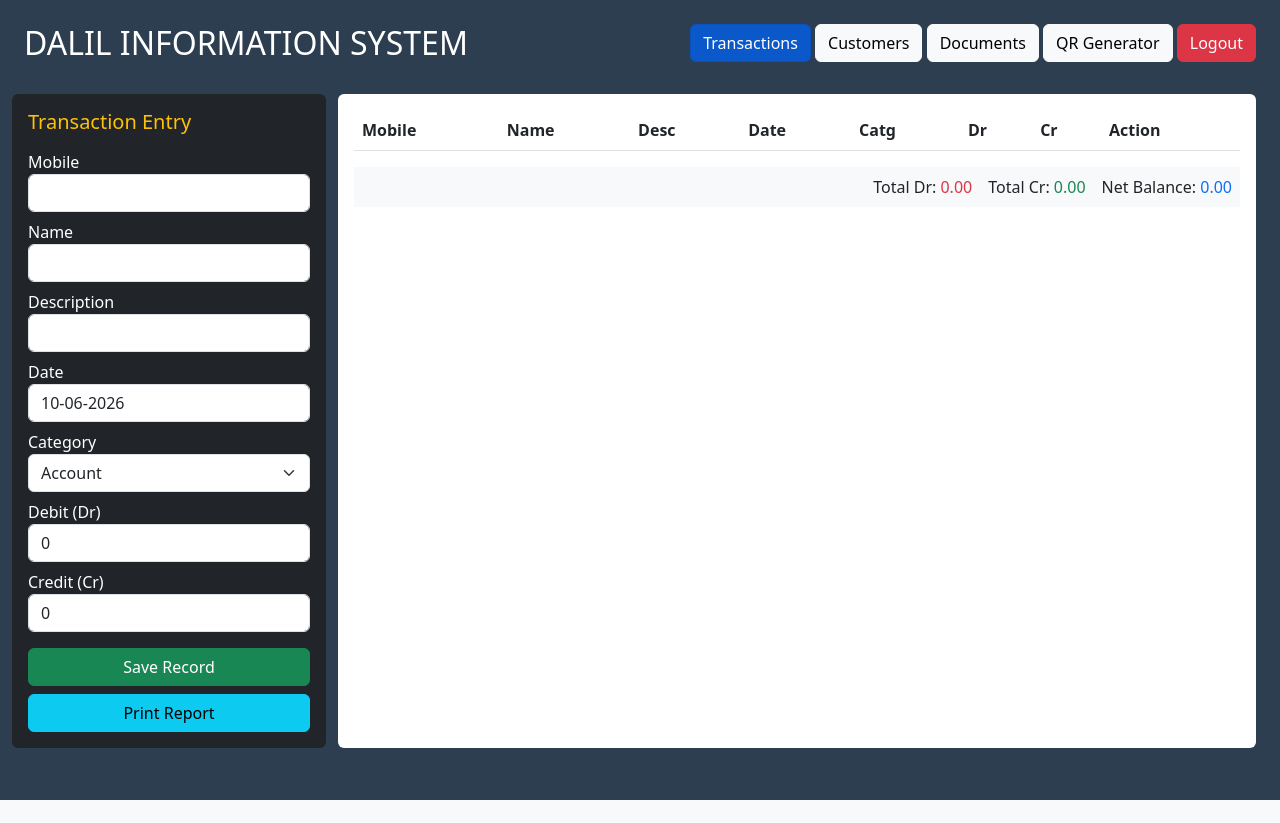
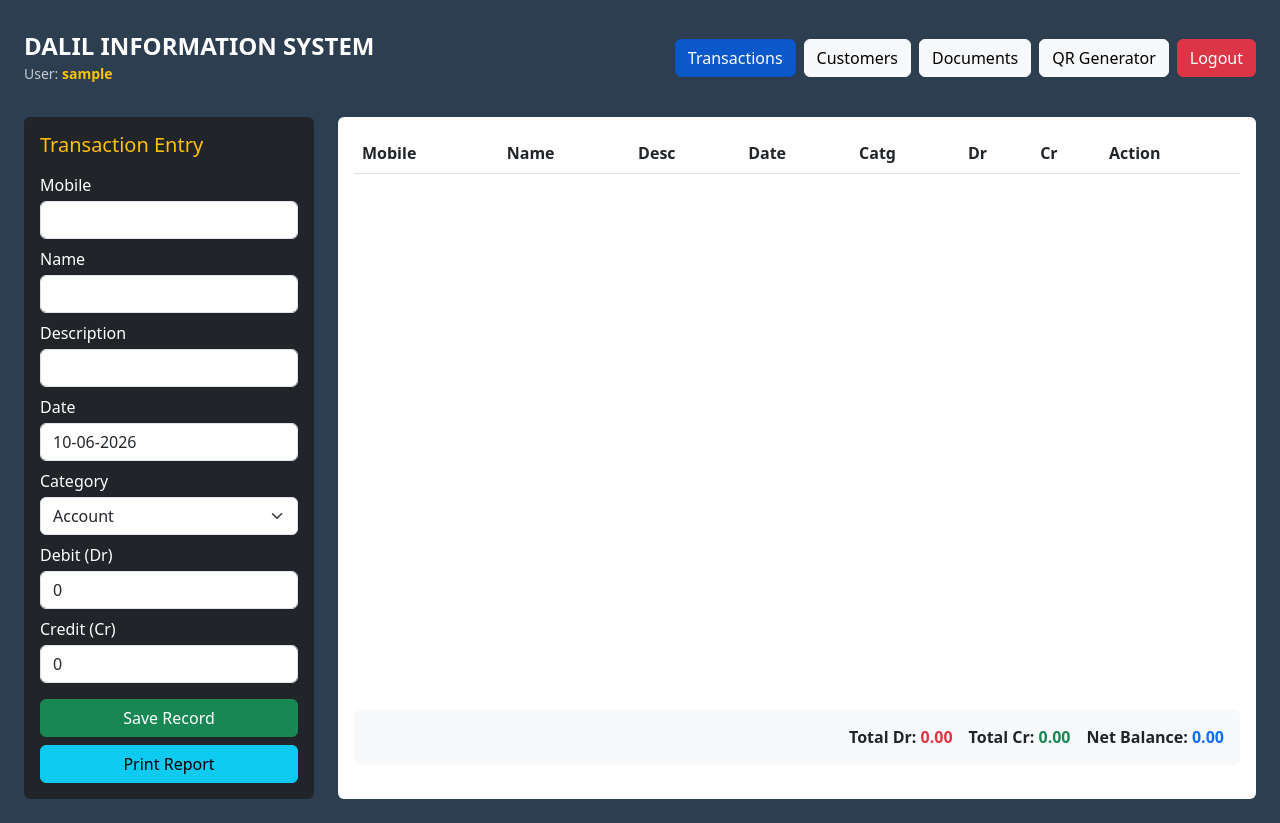
Before and after one commit to ibrahimoia/Dalil-Info, a Flask app: template templates/index.html in a window 1280 px wide. Before the commit the page ends 800 px from the top, so only its background shows below. Run offline with Flask 3, Linux system fonts and the light colour scheme; the template is opened without the code that fills it: most values are stand-ins (such as "Sample title", 1, 10 or a date in 2020); lists and menus that the app fills with data are empty.

Commit message:
Add files via upload

```diff
--- a/app.py
+++ b/app.py
@@ -40,22 +40,18 @@ def init_db():
                 password TEXT NOT NULL,
                 created_at TEXT NOT NULL
             )""")
-        # ADDED 'username TEXT NOT NULL' to tie transaction data to a user
         conn.execute("""
             CREATE TABLE IF NOT EXISTS dalilinfo (
                 id INTEGER PRIMARY KEY AUTOINCREMENT,
                 username TEXT NOT NULL,
                 name TEXT, mobile TEXT, dec TEXT, date TEXT, catg TEXT, dr REAL, cr REAL
             )""")
-        # ADDED 'username TEXT NOT NULL' and removed UNIQUE from mobile
-        # (different users might save the same customer mobile number)
         conn.execute("""
             CREATE TABLE IF NOT EXISTS customers (
                 id INTEGER PRIMARY KEY AUTOINCREMENT,
                 username TEXT NOT NULL,
                 name TEXT NOT NULL, mobile TEXT NOT NULL, email TEXT, address TEXT, created_date TEXT
             )""")
-        # ADDED 'username TEXT NOT NULL' to tie documents to a user
         conn.execute("""
             CREATE TABLE IF NOT EXISTS documents (
                 id INTEGER PRIMARY KEY AUTOINCREMENT,
@@ -84,6 +80,8 @@ def login_page():
         else:
             return render_template('login.html', error="Invalid Username or Password!")
 
+    # --- FIXED: Clears any lingering user session data on a fresh GET request ---
+    session.clear()
     return render_template('login.html')
 
 @app.route('/register', methods=['GET', 'POST'])
@@ -97,12 +95,10 @@ def register_page():
             return render_template('register.html', error="Passwords do not match!")
 
         conn = get_db()
-        # Verify if username is already taken
         existing_user = conn.execute("SELECT id FROM users WHERE username = ?", (username,)).fetchone()
         if existing_user:
             return render_template('register.html', error="Username is already registered!")
 
-        # Hash the password before saving to database
         hashed_password = generate_password_hash(password, method='pbkdf2:sha256')
         timestamp = datetime.now().strftime("%Y-%m-%d %H:%M:%S")
 
@@ -125,15 +121,12 @@ def logout():
 @app.route('/')
 @login_required
 def index():
-    # Pass the session username into the template
     return render_template('index.html', username=session.get('username'))
-
 
 @app.route('/api/transactions', methods=['GET'])
 @login_required
 def get_transactions():
     conn = get_db()
-    # Filtered by logged-in user
     rows = conn.execute("SELECT * FROM dalilinfo WHERE username = ? ORDER BY id DESC", (session['username'],)).fetchall()
     return jsonify([dict(ix) for ix in rows])
 
@@ -142,7 +135,6 @@ def get_transactions():
 def add_transaction():
     data = request.json
     conn = get_db()
-    # Saved with the session username
     conn.execute("""
         INSERT INTO dalilinfo (username, name, mobile, dec, date, catg, dr, cr)
         VALUES (?, ?, ?, ?, ?, ?, ?, ?)""",
@@ -154,7 +146,6 @@ def add_transaction():
 @login_required
 def delete_transaction(rec_id):
     conn = get_db()
-    # Double validation: ensuring the item actually belongs to the user attempting to delete it
     conn.execute("DELETE FROM dalilinfo WHERE id=? AND username=?", (rec_id, session['username']))
     conn.commit()
     return jsonify({"status": "deleted"})
@@ -163,7 +154,6 @@ def delete_transaction(rec_id):
 @login_required
 def lookup_customer(mobile):
     conn = get_db()
-    # Filtered by logged-in user
     row = conn.execute("SELECT name, mobile FROM customers WHERE mobile = ? AND username = ?", (mobile, session['username'])).fetchone()
     if row:
         return jsonify({"found": True, "name": row['name']})
@@ -174,7 +164,6 @@ def lookup_customer(mobile):
 def customers_page():
     return render_template('customers.html')
 
-# --- Consolidated Search-Enabled Customers Route ---
 @app.route('/api/customers', methods=['GET', 'POST'])
 @login_required
 def handle_customers():
@@ -182,11 +171,9 @@ def handle_customers():
     current_user = session['username']
 
     if request.method == 'GET':
-        # Grab the search query parameter 'q'
         search_query = request.args.get('q', '').strip()
 
         if search_query:
-            # Query with filters restricted strictly to user context
             sql = """
                 SELECT * FROM customers
                 WHERE username = ? AND (name LIKE ? OR mobile LIKE ? OR email LIKE ?)
@@ -195,13 +182,11 @@ def handle_customers():
             like_param = f"%{search_query}%"
             rows = conn.execute(sql, (current_user, like_param, like_param, like_param)).fetchall()
         else:
-            # Only fetch customers belonging to the logged-in user
             rows = conn.execute("SELECT * FROM customers WHERE username = ? ORDER BY id DESC", (current_user,)).fetchall()
 
         return jsonify([dict(r) for r in rows])
 
     data = request.json
-    # Unique scoping: search for an existing entry within this user's dataset
     existing = conn.execute("SELECT id FROM customers WHERE mobile=? AND username=?", (data['mobile'], current_user)).fetchone()
 
     if not existing:
@@ -247,7 +232,6 @@ def upload_document():
         filename = f"{next_id}.pdf"
         file.save(os.path.join(UPLOAD_FOLDER, filename))
 
-        # Save filename linked to user
         conn.execute("INSERT INTO documents (username, filename, description, uploaded_date) VALUES (?, ?, ?, ?)",
                      (session['username'], filename, desc, datetime.now().strftime("%Y-%m-%d %H:%M:%S")))
         conn.commit()
@@ -257,7 +241,6 @@ def upload_document():
 @login_required
 def open_document(filename):
     conn = get_db()
-    # Secure validation check: verify user owns this physical filename entry before downloading
     doc = conn.execute("SELECT id FROM documents WHERE filename = ? AND username = ?", (filename, session['username'])).fetchone()
     if not doc:
         return "Access Denied: You do not own this document.", 403
@@ -274,7 +257,6 @@ def get_documents():
 @login_required
 def delete_document(doc_id):
     conn = get_db()
-    # Confirm item ownership before disk/db clean up
     doc = conn.execute("SELECT filename FROM documents WHERE id = ? AND username = ?", (doc_id, session['username'])).fetchone()
 
     if doc:
@@ -302,7 +284,6 @@ def generate_qr():
     content = data.get('content')
     filename = data.get('filename', 'qrcode')
 
-    # Prepend username to filename to avoid folder conflicts among multiple users saving same title
     safe_filename = f"{session['username']}_{filename}.png"
     qr_path = os.path.join(UPLOAD_FOLDER, safe_filename)
     img = qrcode.make(content)
@@ -316,7 +297,6 @@ def generate_pdf_report():
     conn = get_db()
     current_user = session['username']
 
-    # Filter report inputs explicitly using context parameters
     if mobile_filter:
         rows = conn.execute("SELECT name, mobile, dec, date, catg, dr, cr FROM dalilinfo WHERE mobile=? AND username=?", (mobile_filter, current_user)).fetchall()
         title = f"STATEMENT FOR MOBILE: {mobile_filter}"
--- a/templates/index.html
+++ b/templates/index.html
@@ -2,14 +2,30 @@
 <html lang="en">
 <head>
     <meta charset="UTF-8">
+    <meta name="viewport" content="width=device-width, initial-scale=1.0">
     <title>DALIL Information System</title>
     <link rel="stylesheet" href="https://cdn.jsdelivr.net/npm/bootstrap@5.3.0/dist/css/bootstrap.min.css">
-    <style>body { background-color: #2c3e50; color: white; }</style>
+    <style>
+        body { background-color: #2c3e50; color: white; }
+        /* Smooth scrolling for responsive tables */
+        .table-responsive { max-height: 70vh; overflow-y: auto; }
+    </style>
 </head>
-<body class="p-4">
-    <div class="d-flex justify-content-between mb-4">
-        <h2>DALIL INFORMATION SYSTEM</h2>
+<body class="p-2 p-md-4">
+
+    <nav class="navbar navbar-expand-lg navbar-dark bg-transparent mb-4">
+        <div class="container-fluid px-0">
             <div>
+                <h2 class="mb-0 h4 h2-md text-uppercase fw-bold">DALIL INFORMATION SYSTEM</h2>
+                {% if username %}
+                <small class="text-light text-opacity-75">User: <span class="text-warning fw-bold">{{ username }}</span></small>
+                {% endif %}
+            </div>
+            <button class="navbar-toggler border-secondary mt-2 mt-lg-0" type="button" data-bs-toggle="collapse" data-bs-target="#navbarNav" aria-controls="navbarNav" aria-expanded="false" aria-label="Toggle navigation">
+                <span class="navbar-toggler-icon"></span>
+            </button>
+            <div class="collapse navbar-collapse justify-content-end mt-3 mt-lg-0" id="navbarNav">
+                <div class="d-flex flex-column flex-lg-row gap-2 w-100 justify-content-end">
                     <a href="/" class="btn btn-primary active">Transactions</a>
                     <a href="/customers" class="btn btn-light">Customers</a>
                     <a href="/documents" class="btn btn-light">Documents</a>
@@ -17,37 +33,46 @@
                     <a href="/logout" class="btn btn-danger">Logout</a>
                 </div>
             </div>
+        </div>
+    </nav>
 
-    <div class="row">
-        <div class="col-md-3 bg-dark p-3 rounded">
+    <div class="row g-4">
+        <div class="col-12 col-lg-3">
+            <div class="bg-dark p-3 rounded">
                 <h5 class="text-warning mb-3">Transaction Entry</h5>
-            <div class="mb-2"><label>Mobile</label><input type="text" id="mobile" class="form-control" onblur="lookupCustomer()"></div>
-            <div class="mb-2"><label>Name</label><input type="text" id="name" class="form-control"></div>
-            <div class="mb-2"><label>Description</label><input type="text" id="dec" class="form-control"></div>
-            <div class="mb-2"><label>Date</label><input type="text" id="date" class="form-control" value="10-06-2026"></div>
-            <div class="mb-2"><label>Category</label>
+                <div class="mb-2"><label class="form-label mb-1">Mobile</label><input type="text" id="mobile" class="form-control" onblur="lookupCustomer()"></div>
+                <div class="mb-2"><label class="form-label mb-1">Name</label><input type="text" id="name" class="form-control"></div>
+                <div class="mb-2"><label class="form-label mb-1">Description</label><input type="text" id="dec" class="form-control"></div>
+                <div class="mb-2"><label class="form-label mb-1">Date</label><input type="text" id="date" class="form-control" value="10-06-2026"></div>
+                <div class="mb-2"><label class="form-label mb-1">Category</label>
                     <select id="catg" class="form-select"><option>Account</option><option>Information</option></select>
                 </div>
-            <div class="mb-2"><label>Debit (Dr)</label><input type="number" id="dr" class="form-control" value="0"></div>
-            <div class="mb-3"><label>Credit (Cr)</label><input type="number" id="cr" class="form-control" value="0"></div>
+                <div class="mb-2"><label class="form-label mb-1">Debit (Dr)</label><input type="number" id="dr" class="form-control" value="0"></div>
+                <div class="mb-3"><label class="form-label mb-1">Credit (Cr)</label><input type="number" id="cr" class="form-control" value="0"></div>
                 <button class="btn btn-success w-100 mb-2" onclick="saveTransaction()">Save Record</button>
                 <button class="btn btn-info w-100" onclick="printReport()">Print Report</button>
             </div>
+        </div>
 
-        <div class="col-md-9">
-            <div class="bg-white text-dark p-3 rounded h-100">
-                <table class="table table-striped">
+        <div class="col-12 col-lg-9">
+            <div class="bg-white text-dark p-3 rounded d-flex flex-column h-100">
+                <div class="table-responsive w-100 flex-grow-1">
+                    <table class="table table-striped align-middle">
                         <thead><tr><th>Mobile</th><th>Name</th><th>Desc</th><th>Date</th><th>Catg</th><th>Dr</th><th>Cr</th><th>Action</th></tr></thead>
                         <tbody id="transaction-body"></tbody>
                     </table>
-                <div class="d-flex justify-content-end gap-3 font-weight-bold p-2 bg-light">
+                </div>
+
+                <div class="d-flex flex-wrap justify-content-between justify-content-md-end gap-3 fw-bold p-3 bg-light rounded mt-3">
                     <div>Total Dr: <span id="sum-dr" class="text-danger">0.00</span></div>
                     <div>Total Cr: <span id="sum-cr" class="text-success">0.00</span></div>
-                    <div>Net Balance: <span id="net-balance" class="text-primary">0.00</span></div>
+                    <div class="w-100 d-md-none"></div> <div>Net Balance: <span id="net-balance" class="text-primary">0.00</span></div>
                 </div>
             </div>
         </div>
     </div>
+
+    <script src="https://cdn.jsdelivr.net/npm/bootstrap@5.3.0/dist/js/bootstrap.bundle.min.js"></script>
 
     <script>
         function loadTransactions() {
@@ -105,30 +130,21 @@
         }
 
         window.onload = loadTransactions;
+
         // Intercept Enter key and turn it into a Tab focus switch
         document.addEventListener('keydown', function (e) {
-        // Check if the pressed key is Enter and we are inside an input, select, or textarea
             if (e.key === 'Enter' && (e.target.tagName === 'INPUT' || e.target.tagName === 'SELECT' || e.target.tagName === 'TEXTAREA')) {
-
-            // If it's a textarea, let Enter behave normally (new line) unless you hold Shift
                 if (e.target.tagName === 'TEXTAREA' && !e.shiftKey) {
                     return;
                 }
-
-            // Prevent the default form submission behavior of the Enter key
                 e.preventDefault();
 
-            // Find all visible, enabled input elements on the page
                 const selectors = 'input:not([type="hidden"]):not([disabled]), select:not([disabled]), textarea:not([disabled]), button[onclick]';
                 const focusable = Array.from(document.querySelectorAll(selectors));
-
                 const index = focusable.indexOf(e.target);
 
                 if (index > -1 && index + 1 < focusable.length) {
-                // Move focus to the next element in the visual DOM tree
                     focusable[index + 1].focus();
-
-                // If the next element is an input, auto-select its text for quick typing
                     if (focusable[index + 1].tagName === 'INPUT') {
                         focusable[index + 1].select();
                     }
--- a/templates/login.html
+++ b/templates/login.html
@@ -2,17 +2,33 @@
 <html lang="en">
 <head>
     <meta charset="UTF-8">
+    <meta name="viewport" content="width=device-width, initial-scale=1.0">
     <title>DALIL System - Login</title>
-    <link rel="stylesheet" href="https://cdn.jsdelivr.net/npm/bootstrap@5.3.0/dist/css/bootstrap.min.css">
+    <link class="sub-link" rel="stylesheet" href="https://cdn.jsdelivr.net/npm/bootstrap@5.3.0/dist/css/bootstrap.min.css">
     <style>
-        body { background-color: #2c3e50; height: 100vh; display: flex; align-items: center; justify-content: center; color: white; }
-        .login-card { background-color: #34495e; border: 2px solid #1a252f; border-radius: 10px; width: 400px; padding: 30px; box-shadow: 0px 4px 15px rgba(0,0,0,0.5); }
+        body {
+            background-color: #2c3e50;
+            min-height: 100vh;
+            display: flex;
+            align-items: center;
+            justify-content: center;
+            color: white;
+        }
+        .login-card {
+            background-color: #34495e;
+            border: 2px solid #1a252f;
+            border-radius: 10px;
+            width: 100%;
+            max-width: 420px;
+            padding: 30px;
+            box-shadow: 0px 4px 15px rgba(0,0,0,0.5);
+        }
     </style>
 </head>
-<body>
+<body class="p-3">
 
     <div class="login-card">
-        <h3 class="text-center text-warning mb-4">DALIL SYSTEM LOGIN</h3>
+        <h3 class="text-center text-warning mb-4 fw-bold">DALIL SYSTEM LOGIN</h3>
 
         {% if error %}
             <div class="alert alert-danger text-center py-2" role="alert">{{ error }}</div>
@@ -22,16 +38,16 @@
             <div class="alert alert-success text-center py-2" role="alert">{{ success }}</div>
         {% endif %}
 
-        <form action="/login" method="POST" id="loginForm">
+        <form action="/login" method="POST" id="loginForm" autocomplete="off">
             <div class="mb-3">
                 <label class="form-label">Username</label>
-                <input type="text" name="username" id="username" class="form-control" placeholder="Enter Username" required autofocus>
+                <input type="text" name="username" id="username" class="form-control form-control-lg fs-6" placeholder="Enter Username" autocomplete="off" required autofocus>
             </div>
             <div class="mb-4">
                 <label class="form-label">Password</label>
-                <input type="password" name="password" id="password" class="form-control" placeholder="Enter Password" required>
+                <input type="password" name="password" id="password" class="form-control form-control-lg fs-6" placeholder="Enter Password" autocomplete="new-password" required>
             </div>
-            <button type="submit" id="btn_submit" class="btn btn-success w-100 font-weight-bold mb-3">Access System</button>
+            <button type="submit" id="btn_submit" class="btn btn-success w-100 fw-bold py-2 mb-3">Access System</button>
             <div class="text-center">
                 <a href="/register" class="text-info text-decoration-none small">Don't have an account? Register here</a>
             </div>
@@ -39,6 +55,12 @@
     </div>
 
     <script>
+        // FIXED: Hard clear all inputs on window load to combat sticky browser autofills
+        window.addEventListener('pageshow', function() {
+            document.getElementById('username').value = '';
+            document.getElementById('password').value = '';
+        });
+
         document.addEventListener('keydown', function (e) {
             if (e.key === 'Enter' && e.target.tagName === 'INPUT') {
                 e.preventDefault();
```
Also changed, not shown: templates/customers.html (+34 -17 lines), templates/documents.html (+25 -11 lines), templates/register.html (+26 -10 lines). Lines whose indentation alone changed are shown as unchanged.
